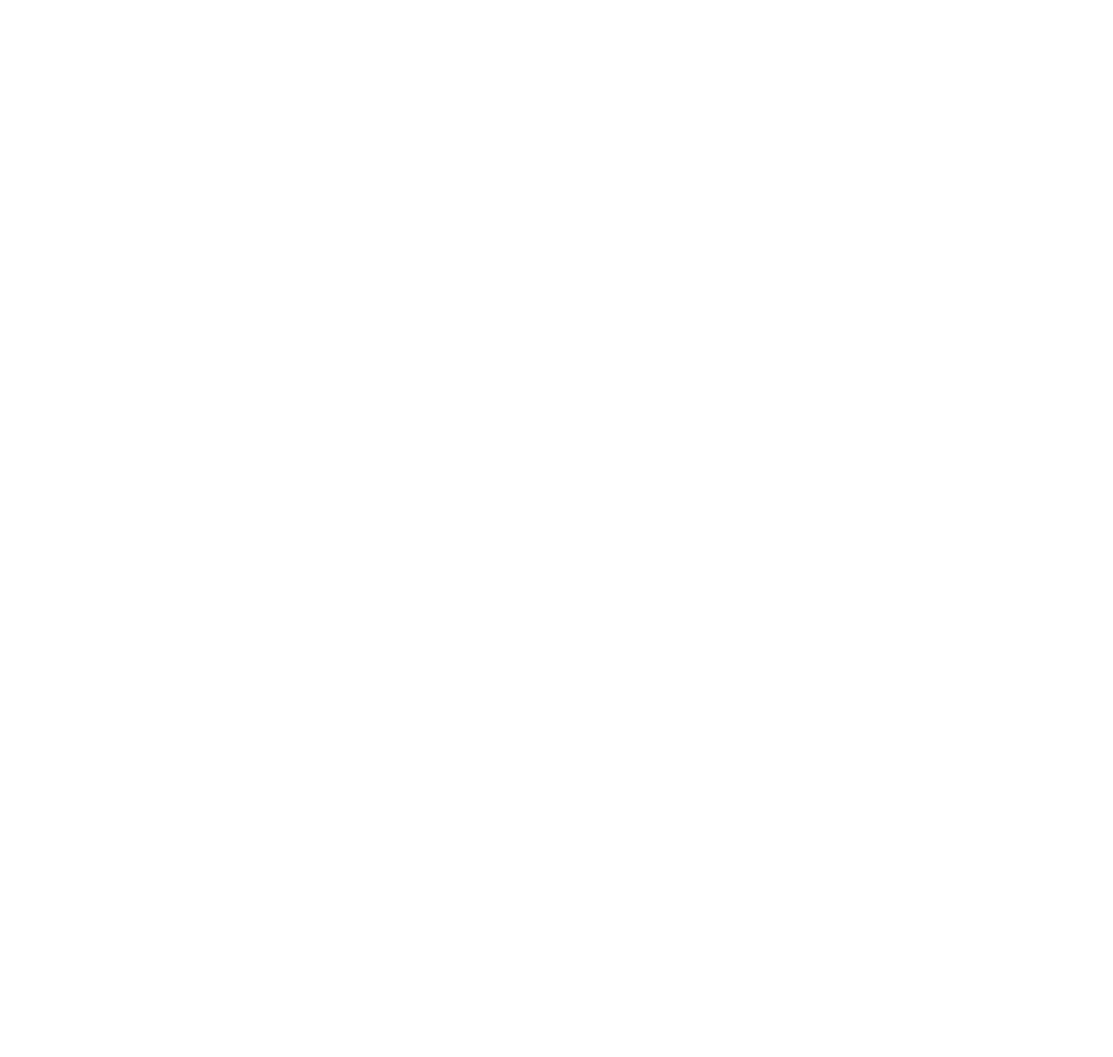
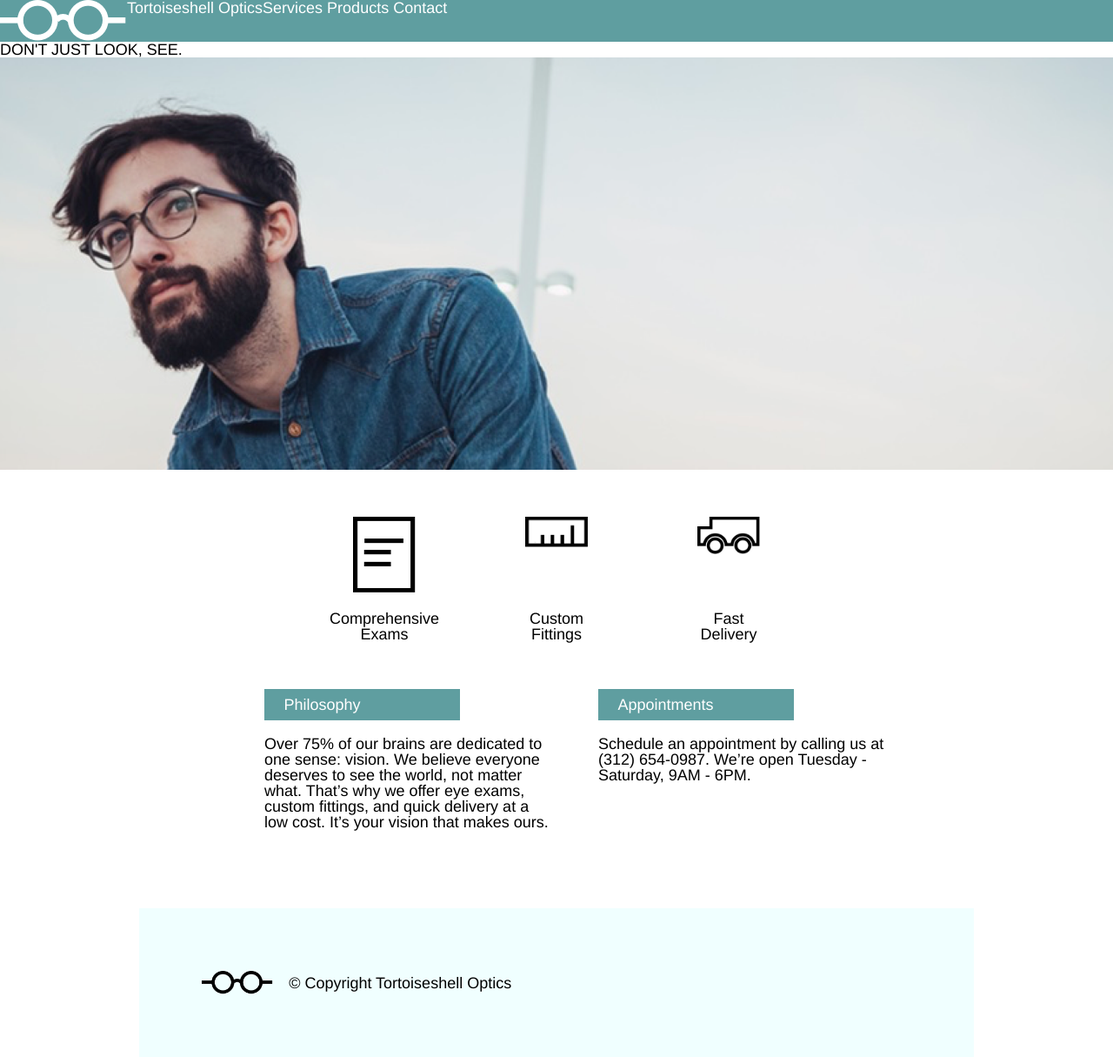
Before and after one commit to agentjesse/TortoiseshellOptics, a plain HTML site: page index.html in a window 1280 px wide. Shown: the whole page at 87% size. Before the commit the page ends 800 px from the top, so only its background shows below. Drawn offline with Linux system fonts and the light colour scheme.

Commit message:
layout html and some css

```diff
--- a/index.html
+++ b/index.html
@@ -8,19 +8,69 @@
   </head>
 
   <body>
-    <!--logo and banner-->
-    <header class="logo">
+    <!--logo and floating text on banner-->
+    <div class="banner">
 
-    </header>
+      <header class="logoContain">
+        <img src="resources/images/logoWhite.png" alt="logo">
+        <h2>Tortoiseshell Optics</h2>
+        <nav>
+          <span>Services</span>
+          <span>Products</span>
+          <span>Contact</span>
+        </nav>
+      </header>
 
-    <div class="banner">
+      <div class="floatText">
+        <h1>DON'T JUST LOOK, SEE.</h1>
+      </div>
 
     </div>
 
+    <!-- service highlights section -->
+    <section class="services flex">
+
+      <div class="item">
+        <figure>
+          <img src="resources/images/paper.png" alt="paper">
+          <figcaption>Comprehensive Exams</figcaption>
+        </figure>
+      </div>
+      <div class="item">
+        <figure>
+          <img src="resources/images/ruler.png" alt="paper">
+          <figcaption>Custom Fittings</figcaption>
+        </figure>
+      </div>
+      <div class="item">
+        <figure>
+          <img src="resources/images/truck.png" alt="paper">
+          <figcaption>Fast Delivery</figcaption>
+        </figure>
+      </div>
+
+    </section>
+
+    <!-- business philosophy and info section -->
+    <section class="bizInfo flex">
+      <div>
+        <h3>Philosophy</h3>
+        <p>Over 75% of our brains are dedicated to one sense: vision. We believe everyone deserves to see the world, not matter what. That’s why we offer eye exams, custom fittings, and quick delivery at a low cost. It’s your vision that makes ours.</p>
+      </div>
+
+      <div>
+        <h3>Appointments</h3>
+        <p>Schedule an appointment by calling us at (312) 654-0987. We’re open Tuesday - Saturday, 9AM - 6PM.</p>
+      </div>
+
+
+    </section>
 
 
     <!-- footer -->
-    <footer>
+    <footer class="flex">
+      <img src="resources/images/logoBlack.png" alt="logo">
+      <span>&copy; Copyright Tortoiseshell Optics</span>
     </footer>
 
   </body>
--- a/resources/css/style.css
+++ b/resources/css/style.css
@@ -1,9 +1,90 @@
 /*set base font size for rem*/
 html{
-  /*font-size: 18px;*/
+  font-size: 18px;
 }
 
 /*set base font*/
 body{
-  /*font-family:helvetica,sans-serif;*/
+  font-family:helvetica,sans-serif;
+  color:black;
+  /*background-color: gray;*/
 }
+
+/*class to use to make flex containers*/
+.flex{
+  display: flex;
+  width: 960px;
+  margin: 0 auto;
+}
+
+/*banner and content in it*/
+.logoContain{
+  color: #fff;
+  display: flex;
+  background-color: cadetblue;
+}
+
+.floatText{
+  background-color: #fff;
+}
+
+.banner{
+  background: url("../images/glassesBkg.png") no-repeat center/cover;
+  height: 30rem;
+}
+
+/*services section*/
+.services{
+  justify-content: center;
+}
+figure{
+  display: flex;
+  flex-direction: column;
+  justify-content: space-between;
+  align-items: center;
+  margin: 3rem;
+  height: 8rem;
+  width: 5rem;
+}
+figcaption{
+  /*display: block;*/
+  /*align-self: flex-end;*/
+  text-align: center;
+}
+
+figure img{
+  display: block;
+  height: auto;
+  width: 4rem;
+  /*width: 5rem;*/
+}
+
+/*business info section*/
+.bizInfo{
+  justify-content: center;
+}
+.bizInfo div{
+  margin-left: 5%;
+  margin-bottom: 5rem;
+  width:35%;
+}
+
+h3{
+  width: 10rem;
+  margin-bottom: 1rem;
+  color: #fff;
+  padding: 0.5rem 1.25rem;
+  background-color: cadetblue;
+}
+
+/*copyright footer*/
+footer{
+  align-items: center;
+  background-color: azure;
+}
+
+footer img{
+  height: 1.5rem;
+  width: auto;
+  padding: 4rem 1rem 4rem 4rem;
+}
```
Also changed, not shown: resources/images/glassesBkg.png (added), resources/images/logoBlack.png (added), resources/images/logoWhite.png (added), resources/images/paper.png (added), resources/images/ruler.png (added), resources/images/truck.png (added).
